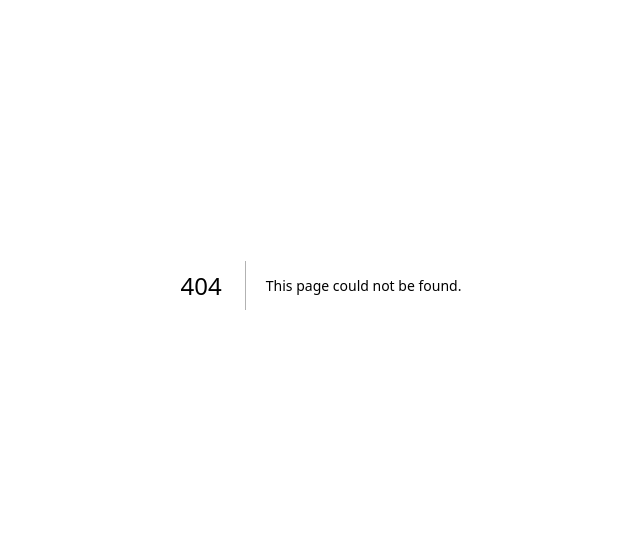
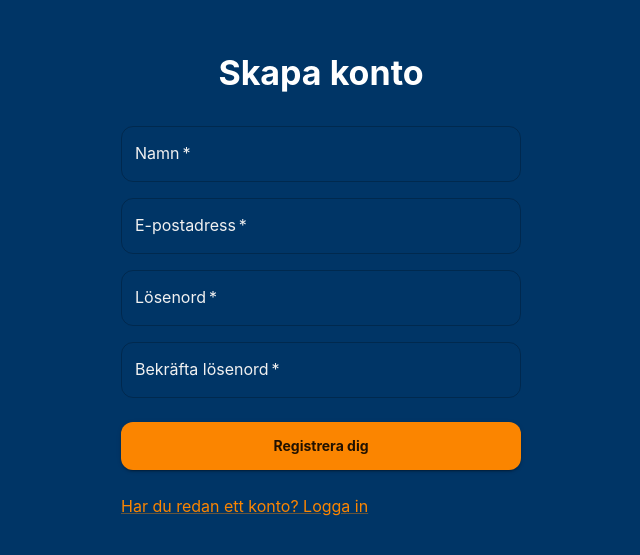
Before and after one commit to Albingardelov/skitfiske, a Next.js app: page /registrera in a window 1280 px wide. Before the commit this address had no page. Shown: the part 115-670 px from the top of the page, without its empty margins (319-959 px from the left). Built offline with nearby package versions, Linux system fonts and the light colour scheme.

Commit message:
feat: add registration page with Supabase signUp

```diff
--- /dev/null
+++ b/app/(auth)/registrera/page.tsx
@@ -0,0 +1,113 @@
+'use client';
+
+import { useState } from 'react';
+import Box from '@mui/material/Box';
+import TextField from '@mui/material/TextField';
+import Button from '@mui/material/Button';
+import Typography from '@mui/material/Typography';
+import Alert from '@mui/material/Alert';
+import Link from '@mui/material/Link';
+import NextLink from 'next/link';
+import { createClient } from '@/lib/supabase/client';
+
+export default function RegisterPage() {
+  const [name, setName] = useState('');
+  const [email, setEmail] = useState('');
+  const [password, setPassword] = useState('');
+  const [confirmPassword, setConfirmPassword] = useState('');
+  const [error, setError] = useState<string | null>(null);
+  const [success, setSuccess] = useState(false);
+  const [loading, setLoading] = useState(false);
+
+  async function handleSubmit(e: React.FormEvent) {
+    e.preventDefault();
+    setError(null);
+
+    if (password !== confirmPassword) {
+      setError('Lösenorden matchar inte.');
+      return;
+    }
+
+    if (password.length < 6) {
+      setError('Lösenordet måste vara minst 6 tecken.');
+      return;
+    }
+
+    setLoading(true);
+    const supabase = createClient();
+    const { error } = await supabase.auth.signUp({
+      email,
+      password,
+      options: {
+        data: { full_name: name },
+      },
+    });
+
+    setLoading(false);
+
+    if (error) {
+      setError('Något gick fel. Försök igen.');
+      return;
+    }
+
+    setSuccess(true);
+  }
+
+  if (success) {
+    return (
+      <Box
+        sx={{
+          minHeight: '100vh',
+          display: 'flex',
+          alignItems: 'center',
+          justifyContent: 'center',
+          px: 3,
+          bgcolor: 'background.default',
+        }}
+      >
+        <Alert severity="success" sx={{ maxWidth: 400, width: '100%' }}>
+          Konto skapat! Kontrollera din e-post för en bekräftelselänk.
+        </Alert>
+      </Box>
+    );
+  }
+
+  return (
+    <Box
+      sx={{
+        minHeight: '100vh',
+        display: 'flex',
+        flexDirection: 'column',
+        alignItems: 'center',
+        justifyContent: 'center',
+        px: 3,
+        bgcolor: 'background.default',
+      }}
+    >
+      <Typography variant="h4" sx={{ mb: 4, fontWeight: 700 }}>
+        Skapa konto
+      </Typography>
+
+      <Box component="form" onSubmit={handleSubmit} sx={{ width: '100%', maxWidth: 400 }}>
+        {error && (
+          <Alert severity="error" sx={{ mb: 2 }}>
+            {error}
+          </Alert>
+        )}
+
+        <TextField fullWidth label="Namn" value={name} onChange={(e) => setName(e.target.value)} required autoComplete="name" sx={{ mb: 2 }} />
+        <TextField fullWidth label="E-postadress" type="email" value={email} onChange={(e) => setEmail(e.target.value)} required autoComplete="email" sx={{ mb: 2 }} />
+        <TextField fullWidth label="Lösenord" type="password" value={password} onChange={(e) => setPassword(e.target.value)} required autoComplete="new-password" sx={{ mb: 2 }} />
+        <TextField fullWidth label="Bekräfta lösenord" type="password" value={confirmPassword} onChange={(e) => setConfirmPassword(e.target.value)} required autoComplete="new-password" sx={{ mb: 3 }} />
+
+        <Button type="submit" variant="contained" fullWidth disabled={loading} sx={{ mb: 3 }}>
+          {loading ? 'Skapar konto...' : 'Registrera dig'}
+        </Button>
+
+        <Link component={NextLink} href="/login" color="primary">
+          Har du redan ett konto? Logga in
+        </Link>
+      </Box>
+    </Box>
+  );
+}
```
